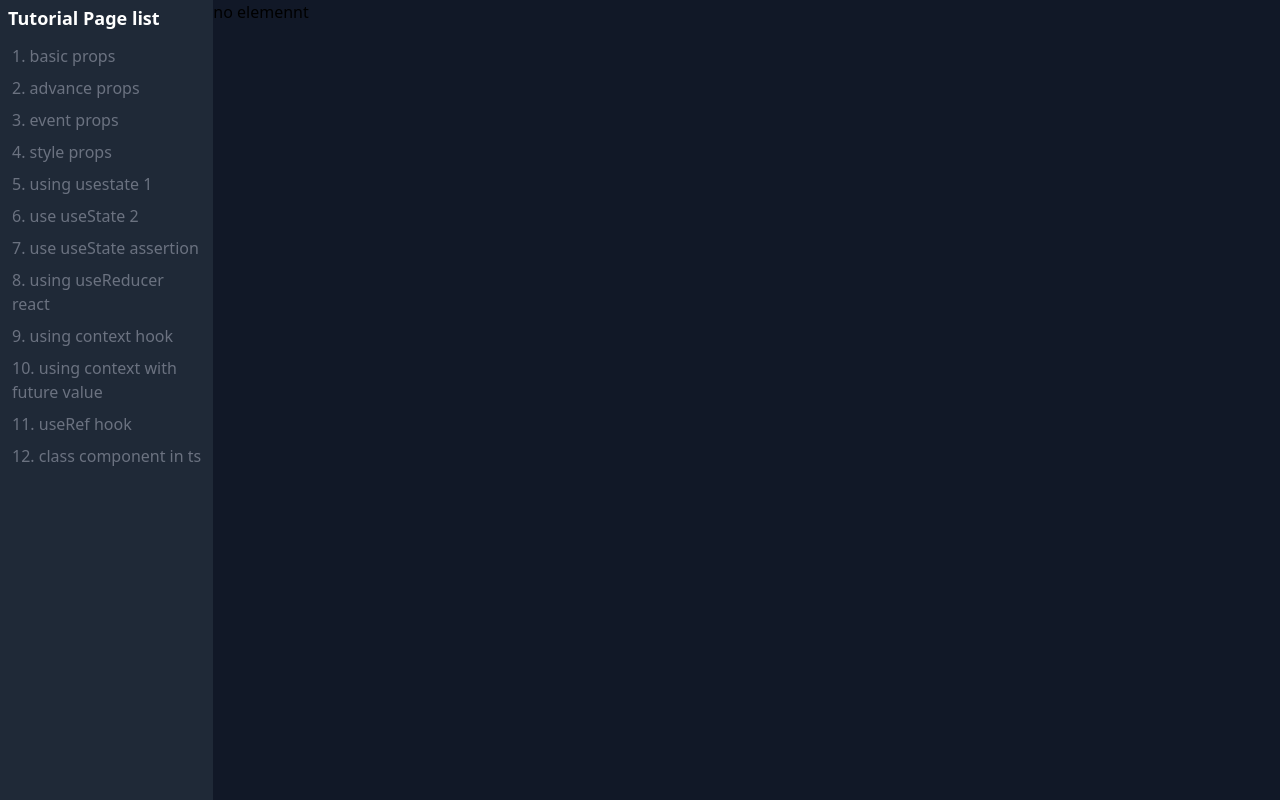
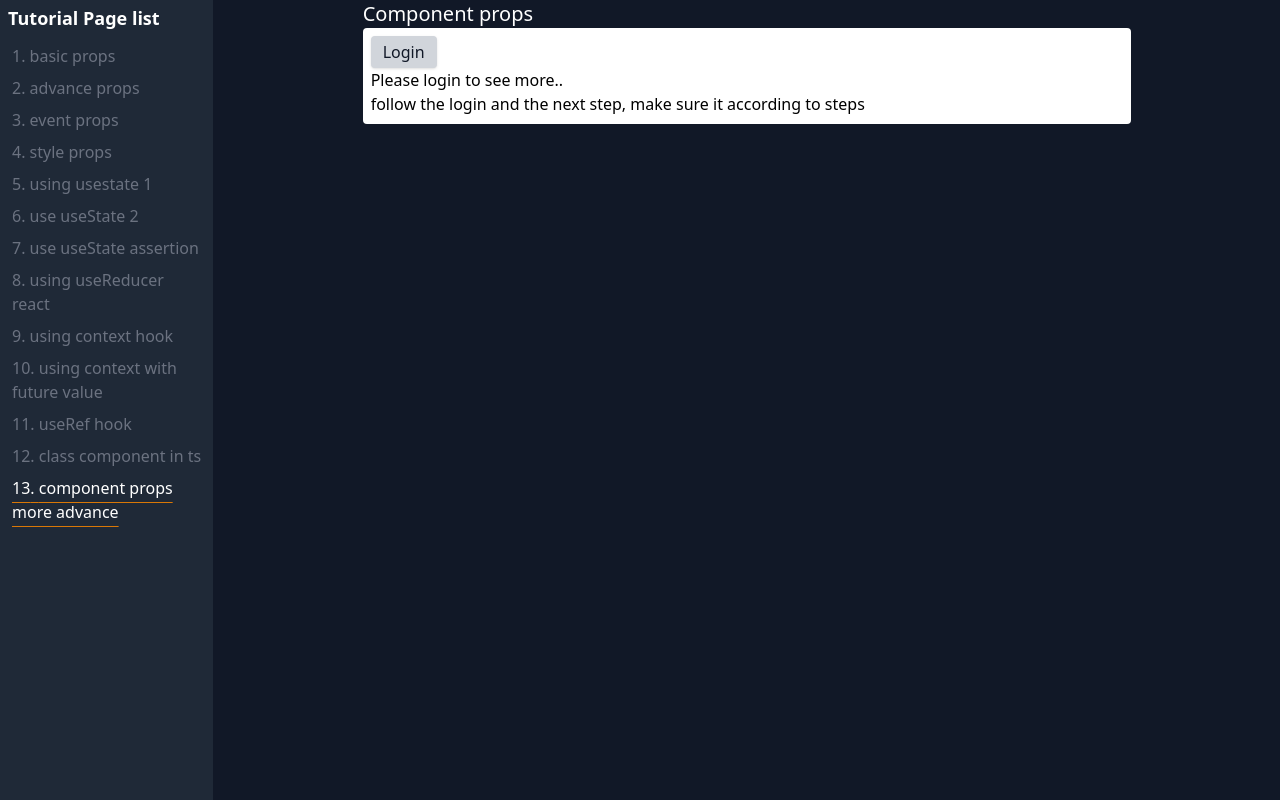
Before and after one commit to zidan-p/react-typescript, a React (Create React App) app: page /component-advance in a window 1280 px wide. Built offline with nearby package versions, Linux system fonts and the light colour scheme.

Commit message:
compponent props advance

```diff
--- /dev/null
+++ b/src/components/auth/Login.tsx
@@ -0,0 +1,12 @@
+
+
+
+
+export const Login = () => {
+    return (
+        <div className="">
+            <h1>Please login to see more..</h1>
+            <p>follow the login and the next step, make sure it according to steps</p>
+        </div>
+    )
+}
--- /dev/null
+++ b/src/components/auth/Private.tsx
@@ -0,0 +1,17 @@
+import { Login } from "./Login"
+import { ProfileProps } from "./Profile";
+
+
+type PrivateProps = {
+    isLogin : boolean;
+    component: React.ComponentType<ProfileProps> // here how to only allow react component that have cerati props
+}
+
+// capital letter so react can render it
+export const Private = ({isLogin, component :Component} : PrivateProps) => {
+    if(isLogin){
+        return <Component email="zidanputrarahman153@gmail.com" name="Zidan Putra Rahman" />
+    }else {
+        return <Login />
+    }
+}
--- /dev/null
+++ b/src/components/auth/Profile.tsx
@@ -0,0 +1,22 @@
+
+export type ProfileProps = {
+    name: string;
+    email: string;
+}
+
+
+export const Profile = ({name, email}: ProfileProps) => {
+    return (
+        <div className="">
+            <div className="text-xs text-gray-600 mb-2">
+                <h1>Private Profile</h1>
+                <p>this private profile only contain some data and not so much</p>
+            </div>
+            <div className="">
+                <h1 className="text-3xl font-bold">{name}</h1>
+                <p className="text-gray-600">{email}</p>
+
+            </div>
+        </div>
+    )
+}
--- a/src/data/pagesData.tsx
+++ b/src/data/pagesData.tsx
@@ -11,6 +11,7 @@ import { UseContextHook } from "../pages/useContextHook";
 import { UseContextFutureValue } from "../pages/useContextFutureValue";
 import { UseRefHook } from "../pages/useRefHook";
 import { ClassComponent } from "../pages/classComponent";
+import { ComponentProps } from "../pages/componentPorps";
 
 type pagesDataType = {
     path: string;
@@ -78,6 +79,12 @@ export const pagesData : pagesDataType = [
         path: "/class-component",
         name : "class component in ts",
         Element : ClassComponent
-    }
+    },
+    {
+        path: "/component-advance",
+        name : "component props more advance",
+        Element : ComponentProps
+    },
+
 
 ];
--- /dev/null
+++ b/src/pages/componentPorps.tsx
@@ -0,0 +1,32 @@
+import { useState } from "react"
+import { Private } from "../components/auth/Private"
+import { Profile } from "../components/auth/Profile"
+
+
+
+
+
+export const ComponentProps = () => {
+    const [isLogin, setIslogin] = useState(false);
+
+
+
+    return(
+        <div className="">
+          <div className="mx-auto max-w-3xl">
+            <div className="">
+              <h2 className='text-white text-xl'>Component props</h2>
+              <div className="bg-white p-2 rounded">
+                <button
+                    onClick={() => {setIslogin(!isLogin)}}
+                    className="bg-gray-300 shadow px-3 p-1 rounded text-gray-900 hover:bg-gray-200 active:bg-gray-100"
+                >
+                    {isLogin ? "Logout" : "Login"}
+                </button>
+                <Private isLogin={isLogin} component={Profile} />
+              </div>
+            </div>
+          </div>
+        </div>
+    )
+}
```
